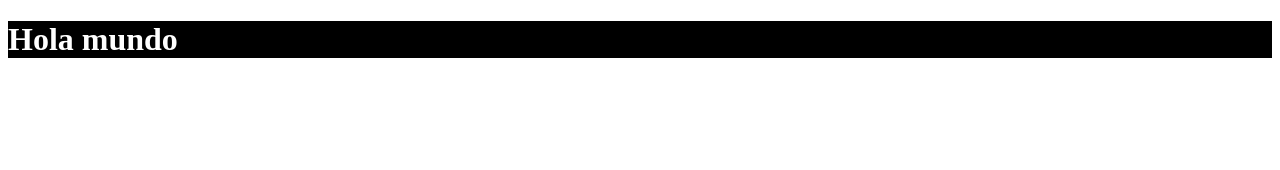
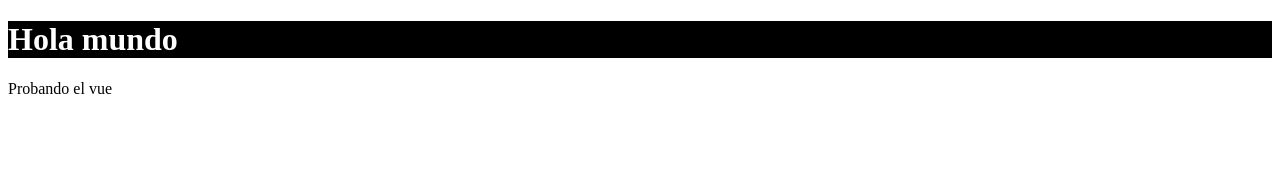
Before and after one commit to Manu2416/CodeTogether, a Vue app: page / in a window 1280 px wide. Shown: the top 170 px of the page. Built offline with nearby package versions, Linux system fonts and the light colour scheme.

Commit message:
Peobando COnflicto

```diff
--- a/src/App.vue
+++ b/src/App.vue
@@ -1,5 +1,6 @@
 <template>
  <h1>Hola mundo</h1>
+ <p>Probando el vue</p>
 </template>
 
 <script>
```
